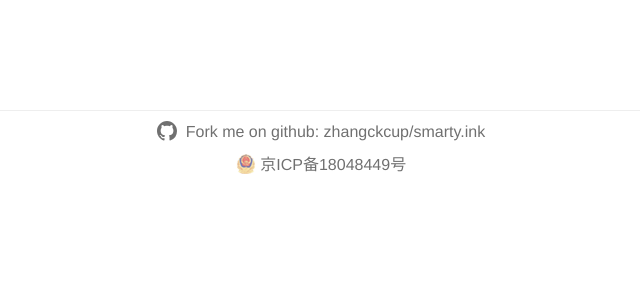
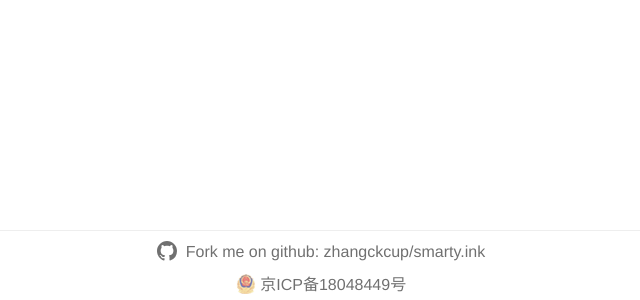
Before and after one commit to zhangckcup/smarty.ink, a Vue app: page / in a window 1280 px wide. Shown: the part 500-800 px from the top of the page, without its empty margins (319-959 px from the left). Built offline with nearby package versions, Linux system fonts and the light colour scheme.

Commit message:
footer info

```diff
--- a/src/App.vue
+++ b/src/App.vue
@@ -22,7 +22,7 @@ export default {
   -webkit-font-smoothing: antialiased;
   -moz-osx-font-smoothing: grayscale;
   position: relative;
-  min-height: 85vh;
+  min-height: 100vh;
 }
 *{
   margin: 0;
```
